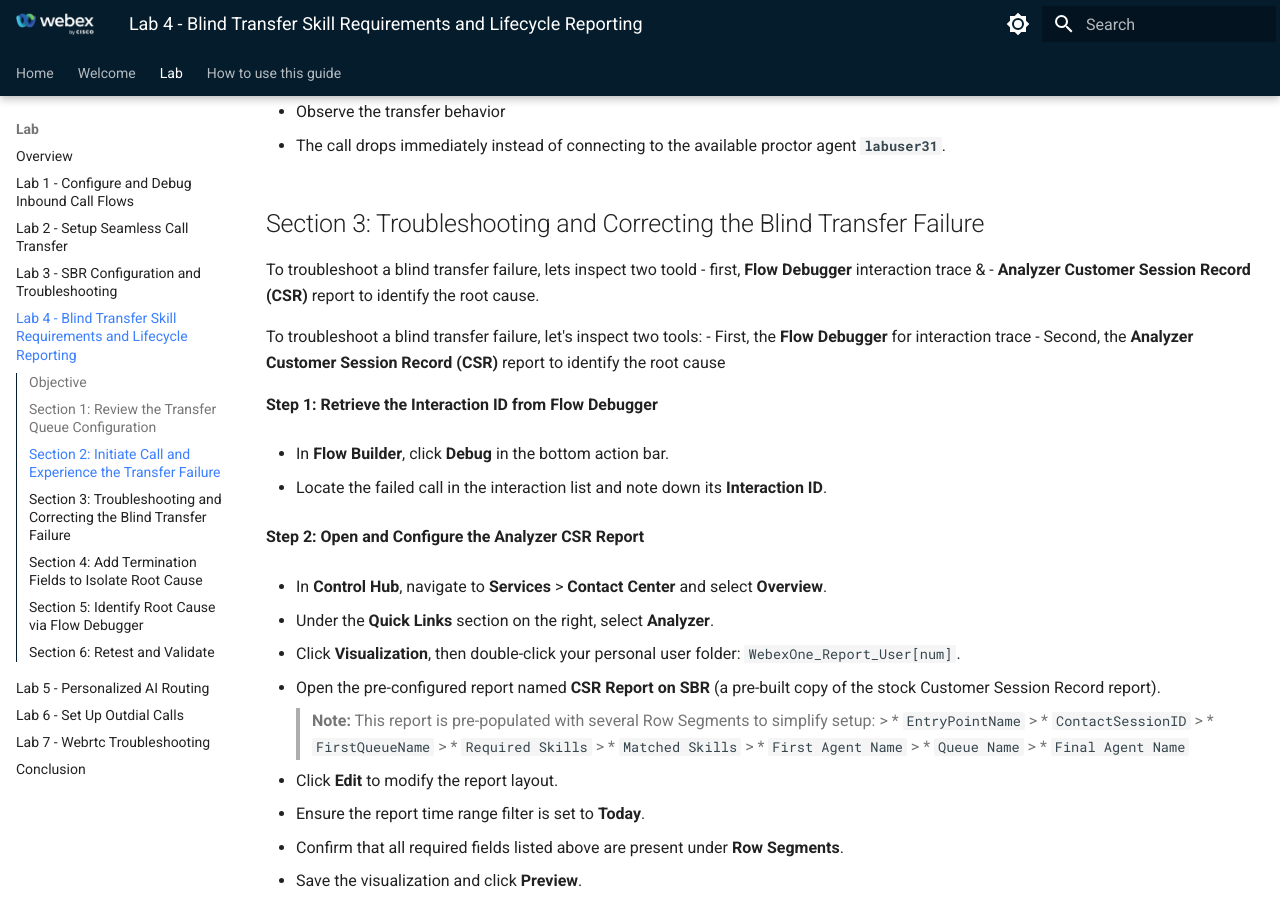
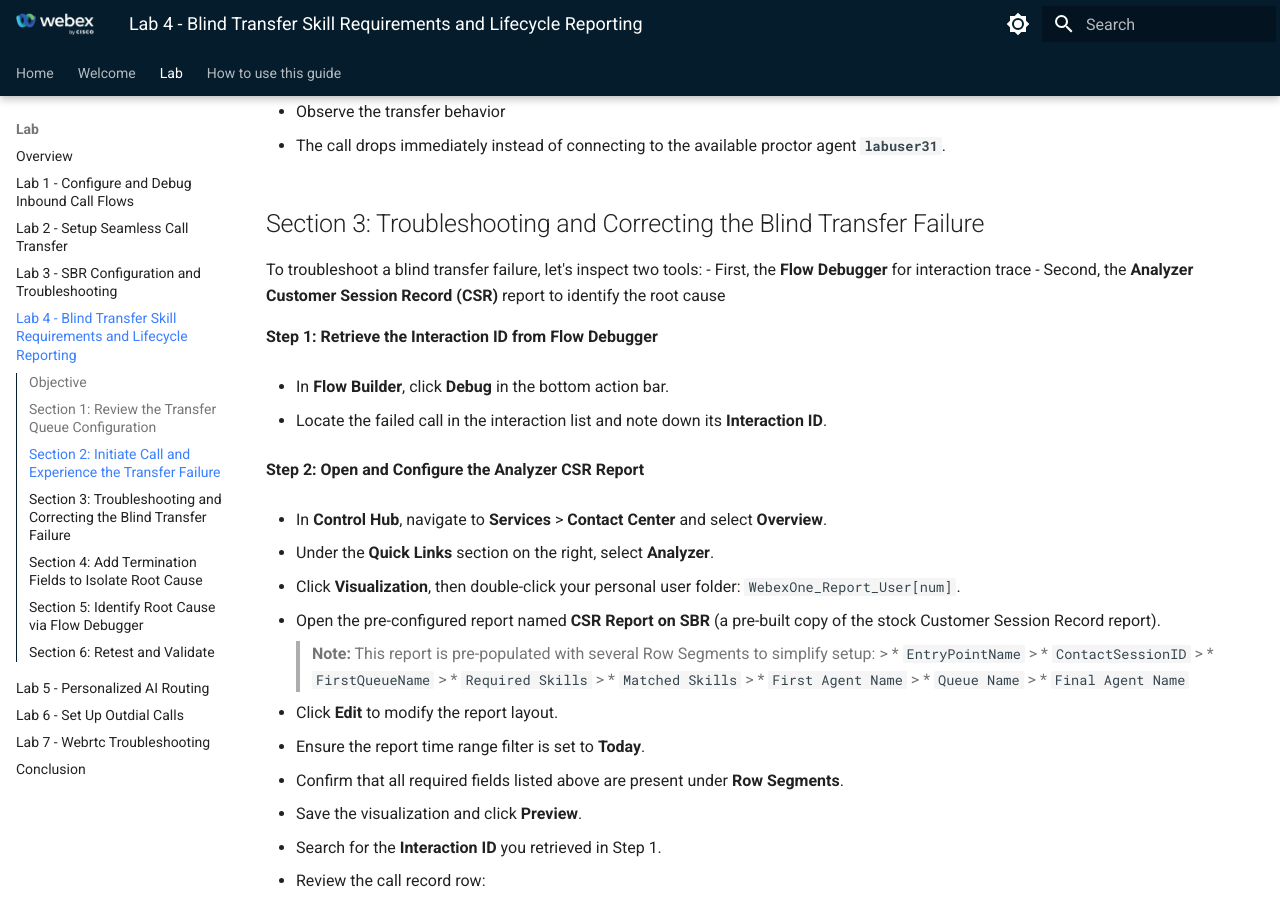
Before and after one commit to WebexCC-SA/LAB-21177, an MkDocs documentation site: the page built from docs/Excercise4.md, in a window 1280 px wide and 900 px high, scrolled down 1605 px. Built offline with MkDocs 1.6.1 and Material for MkDocs 9.7.7, drawn with Linux system fonts in a browser that asks for light colours.

Commit message:
Update Excercise4.md

```diff
--- a/docs/Excercise4.md
+++ b/docs/Excercise4.md
@@ -65,13 +65,9 @@
 
 ## Section 3: Troubleshooting and Correcting the Blind Transfer Failure
 
-To troubleshoot a blind transfer failure, lets inspect two toold
-	- first, **Flow Debugger** interaction trace &
-	- **Analyzer Customer Session Record (CSR)** report to identify the root cause.
-
 To troubleshoot a blind transfer failure, let's inspect two tools:
-	- First, the **Flow Debugger** for interaction trace
-	- Second, the **Analyzer Customer Session Record (CSR)** report to identify the root cause
+- First, the **Flow Debugger** for interaction trace
+- Second, the **Analyzer Customer Session Record (CSR)** report to identify the root cause
 
 **Step 1: Retrieve the Interaction ID from Flow Debugger**
 
```
